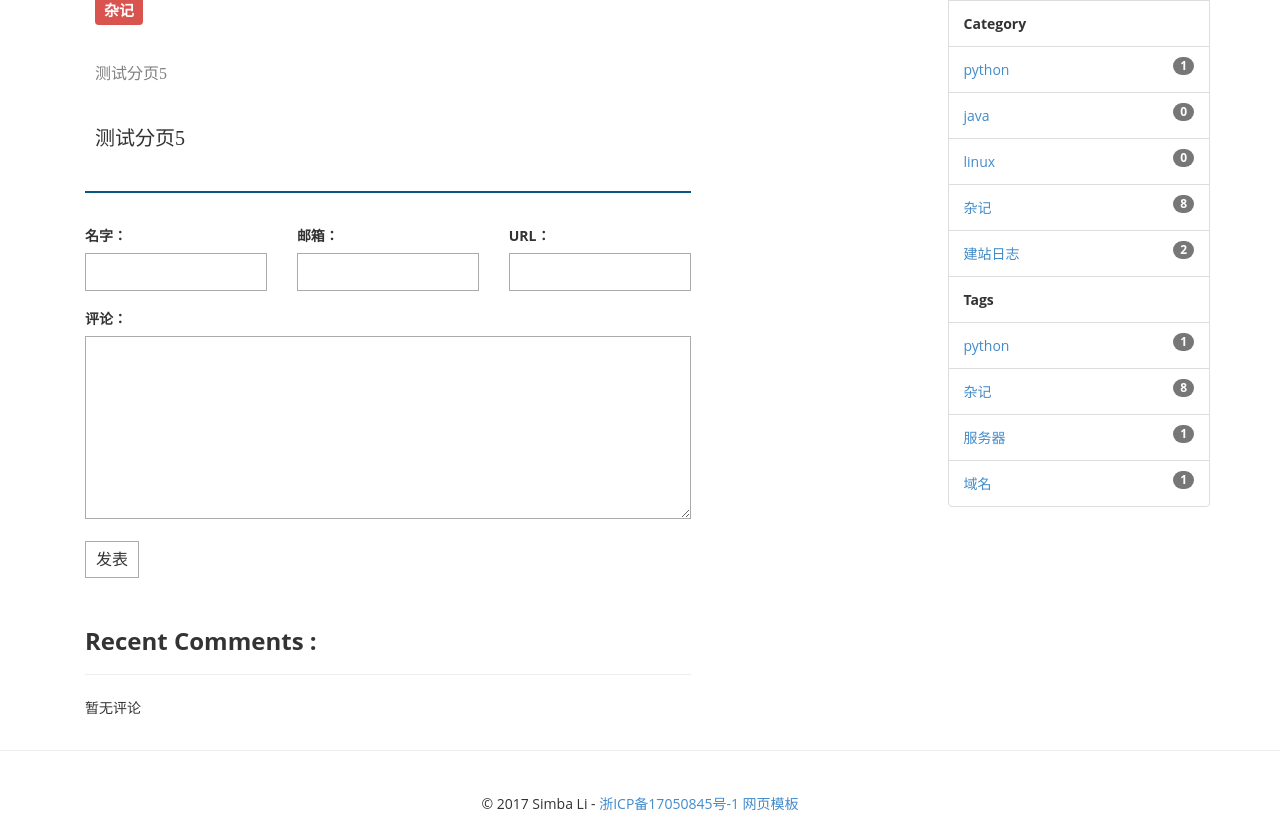
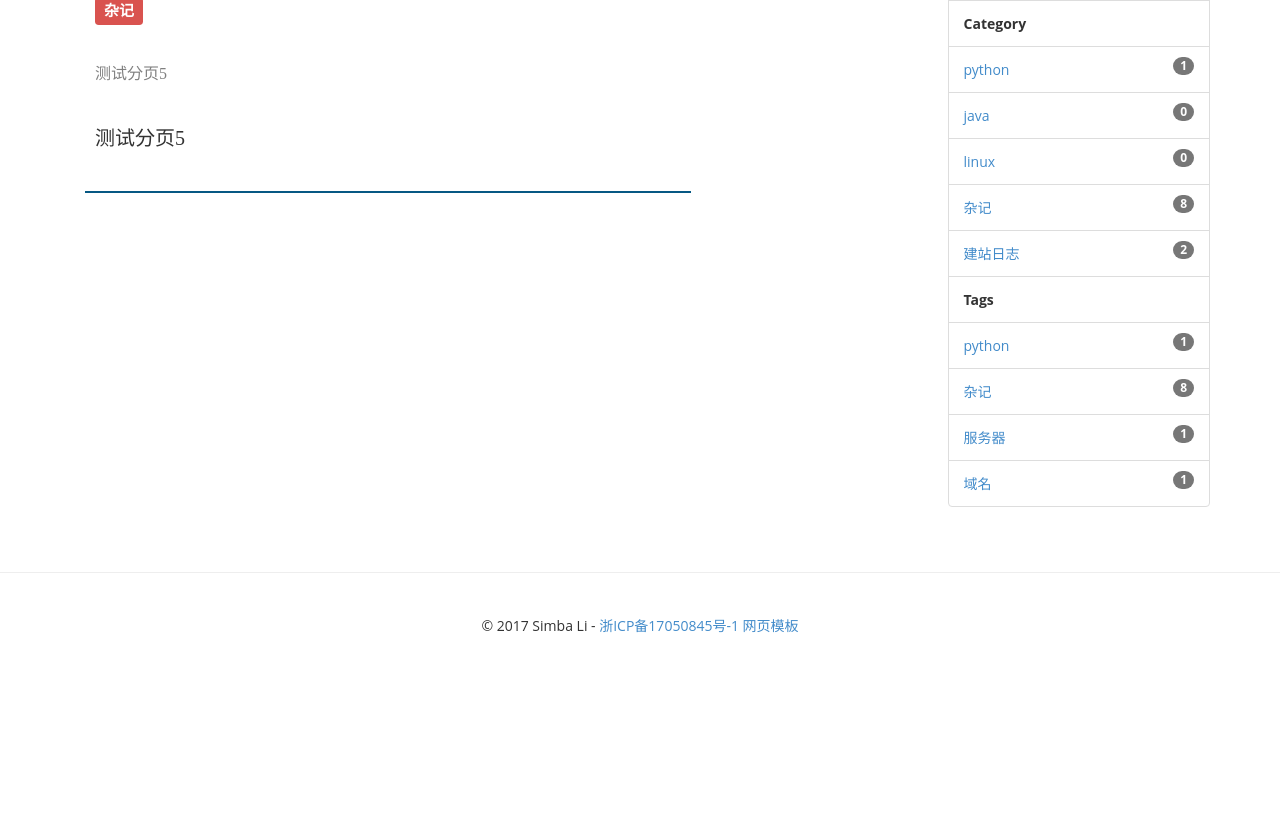
Before and after one commit to francislpx/myblog, a Django app: page /post/11/ in a window 1280 px wide. Shown: the part 494-1330 px from the top of the page. After the commit the page ends 1127 px from the top, so only its background shows below. Run offline with Django 3.2, Linux system fonts and the light colour scheme; data comes from the database, SQL or seed files in the repository; some libraries are stand-ins or nearby versions.

Commit message:
忽略数据库文件，隐藏评论

```diff
--- a/templates/blog/detail.html
+++ b/templates/blog/detail.html
@@ -33,54 +33,54 @@
 
     </div>
     <!--BLOG MAIN SECTION END-->
-    <div>
-        <form action="{% url 'comment:post_comment' post.pk %}" method="post" class="comment-form">
-            {% csrf_token %}
-            <div class="row">
-                <div class="col-md-4">
-                    <label for="{{ form.name.id_for_label }}">名字：</label>
-                    {{ form.name }}
-                    {{ form.name.errors }}
-                </div>
-                <div class="col-md-4">
-                    <label for="{{ form.email.id_for_label }}">邮箱：</label>
-                    {{ form.email }}
-                    {{ form.email.errors }}
-                </div>
-                <div class="col-md-4">
-                    <label for="{{ form.url.id_for_label }}">URL：</label>
-                    {{ form.url }}
-                    {{ form.url.errors }}
-                </div>
-                <div class="col-md-12">
-                    <label for="{{ form.text.id_for_label }}">评论：</label>
-                    {{ form.text }}
-                    {{ form.text.errors }}
-                    <button type="submit" class="comment-btn">发表</button>
-                </div>
-            </div>
-        </form>
-    </div>
+{#    <div>#}
+{#        <form action="{% url 'comment:post_comment' post.pk %}" method="post" class="comment-form">#}
+{#            {% csrf_token %}#}
+{#            <div class="row">#}
+{#                <div class="col-md-4">#}
+{#                    <label for="{{ form.name.id_for_label }}">名字：</label>#}
+{#                    {{ form.name }}#}
+{#                    {{ form.name.errors }}#}
+{#                </div>#}
+{#                <div class="col-md-4">#}
+{#                    <label for="{{ form.email.id_for_label }}">邮箱：</label>#}
+{#                    {{ form.email }}#}
+{#                    {{ form.email.errors }}#}
+{#                </div>#}
+{#                <div class="col-md-4">#}
+{#                    <label for="{{ form.url.id_for_label }}">URL：</label>#}
+{#                    {{ form.url }}#}
+{#                    {{ form.url.errors }}#}
+{#                </div>#}
+{#                <div class="col-md-12">#}
+{#                    <label for="{{ form.text.id_for_label }}">评论：</label>#}
+{#                    {{ form.text }}#}
+{#                    {{ form.text.errors }}#}
+{#                    <button type="submit" class="comment-btn">发表</button>#}
+{#                </div>#}
+{#            </div>#}
+{#        </form>#}
+{#    </div>#}
 
 
-    <h3 style="margin-top: 50px"><strong>Recent Comments :</strong></h3>
-    <hr/>
-    <ul class="media-list">
-        {% for comment in comments %}
-            <li class="media">
-                <div class="media-body">
-                    <h4 class="media-heading">
-                        <pre>{{ comment.name }}</pre>：
-                        <time style="font-size: small; color: grey">{{ comment.create_time }}</time>
-                    </h4>
-                    <p>
-                        <pre>{{ comment.text }}</pre>
-                    </p>
-                </div>
-            </li>
-        {% empty %}
-            暂无评论
-        {% endfor %}
+{#    <h3 style="margin-top: 50px"><strong>Recent Comments :</strong></h3>#}
+{#    <hr/>#}
+{#    <ul class="media-list">#}
+{#        {% for comment in comments %}#}
+{#            <li class="media">#}
+{#                <div class="media-body">#}
+{#                    <h4 class="media-heading">#}
+{#                        <pre>{{ comment.name }}</pre>：#}
+{#                        <time style="font-size: small; color: grey">{{ comment.create_time }}</time>#}
+{#                    </h4>#}
+{#                    <p>#}
+{#                        <pre>{{ comment.text }}</pre>#}
+{#                    </p>#}
+{#                </div>#}
+{#            </li>#}
+{#        {% empty %}#}
+{#            暂无评论#}
+{#        {% endfor %}#}
         <!-- COMMENT SECTION - ONE END-->
         {#        <li class="media">#}
         {#            <a class="pull-left" href="#">#}
@@ -146,7 +146,7 @@
         {#            </div>#}
         {#        </li>#}
         <!-- COMMENT SECTION - THREE END-->
-    </ul>
+{#    </ul>#}
     <!--COMMENTS SECTION END-->
 </div>
 {% endblock main %}
```
Also changed, not shown: 1 other file.
